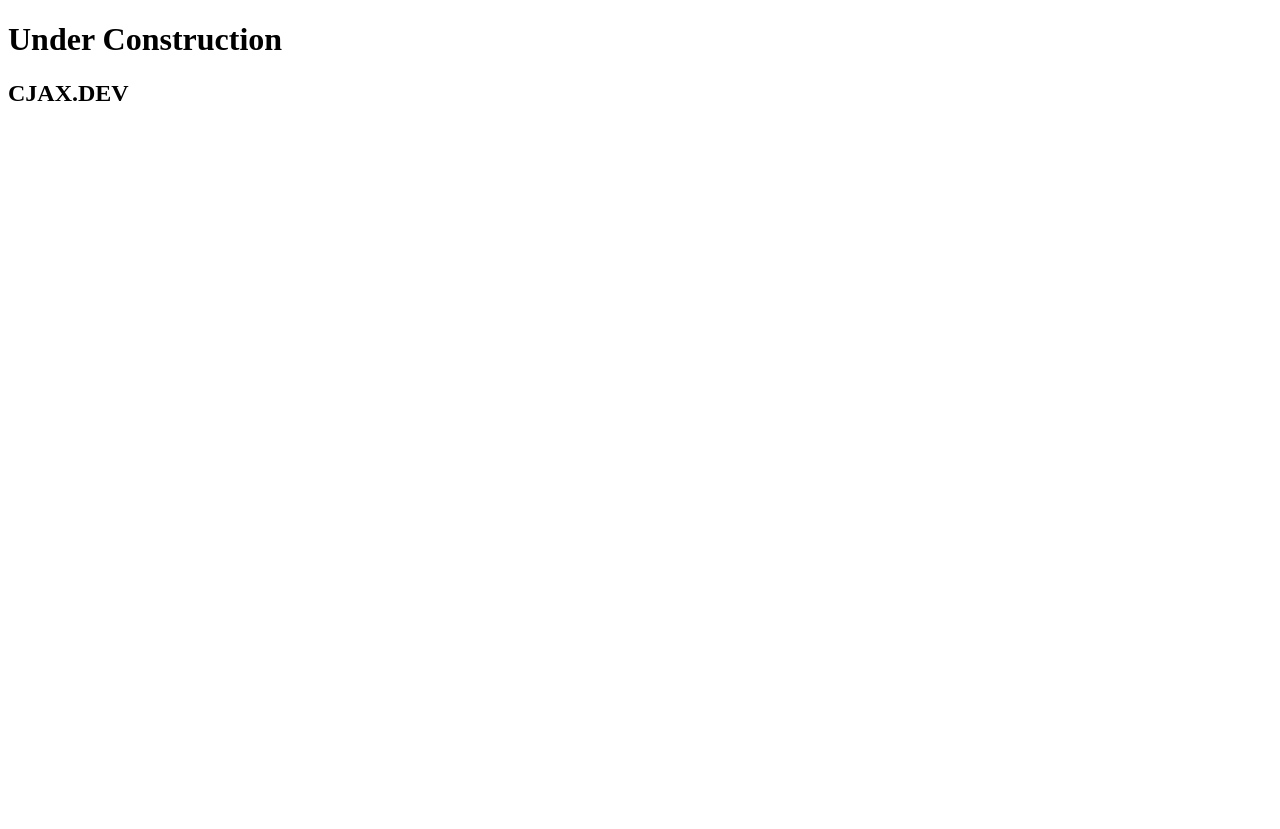
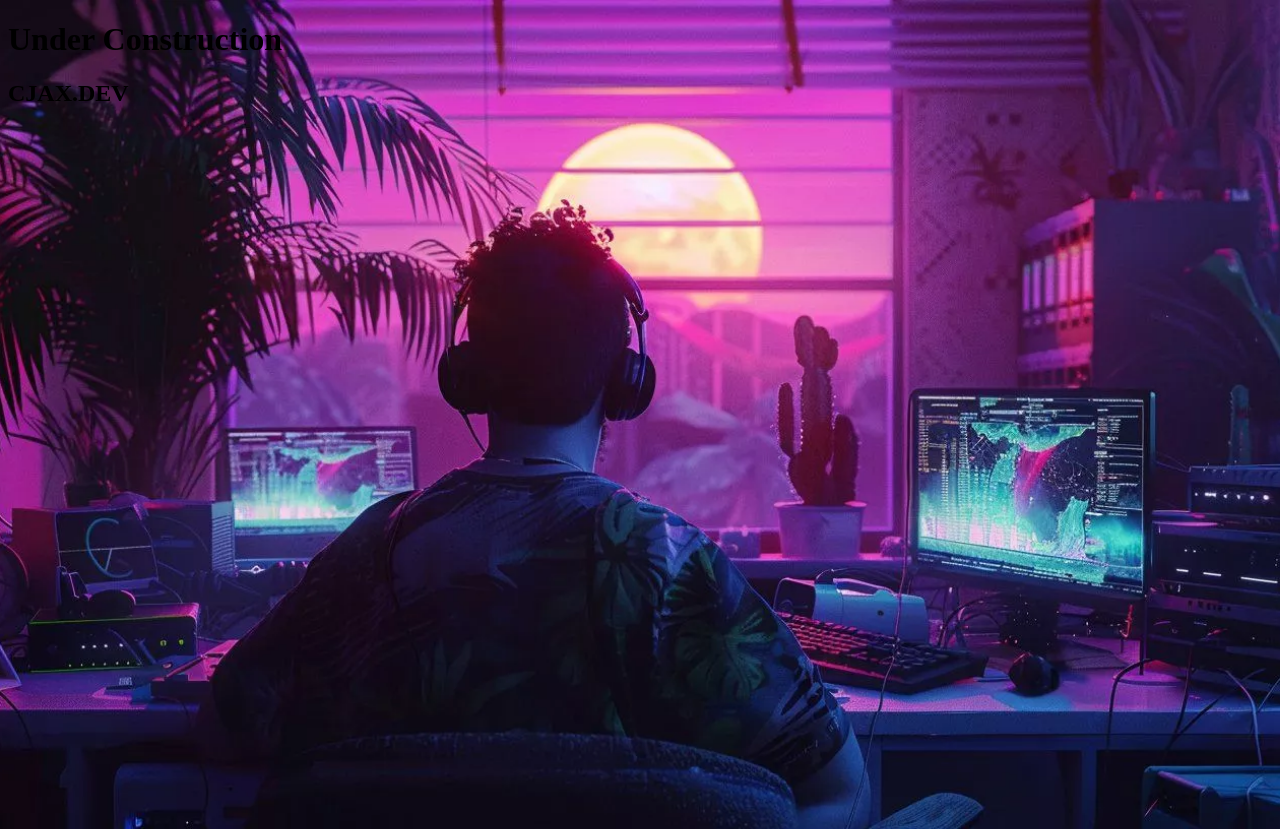
Before and after one commit to Ricky102890/Dev-Portfolio, a plain HTML site: page index.html in a window 1280 px wide. Before the commit the page ends 800 px from the top, so only its background shows below. Drawn offline with Linux system fonts and the light colour scheme.

Commit message:
Add Background

```diff
--- a/CSS/default.css
+++ b/CSS/default.css
@@ -12,6 +12,12 @@
 /* BODY */
 body {
     width: 100%;
+    height: auto;
+    min-height: 100vh;
+    background: url(/MEDIA/vaporwave.webp);
+    background-size: cover;
+    background-position: center;
+    background-repeat: no-repeat;
 }
 /* LIST STYLES */
 
```
Also changed, not shown: MEDIA/vaporwave.webp (added).
